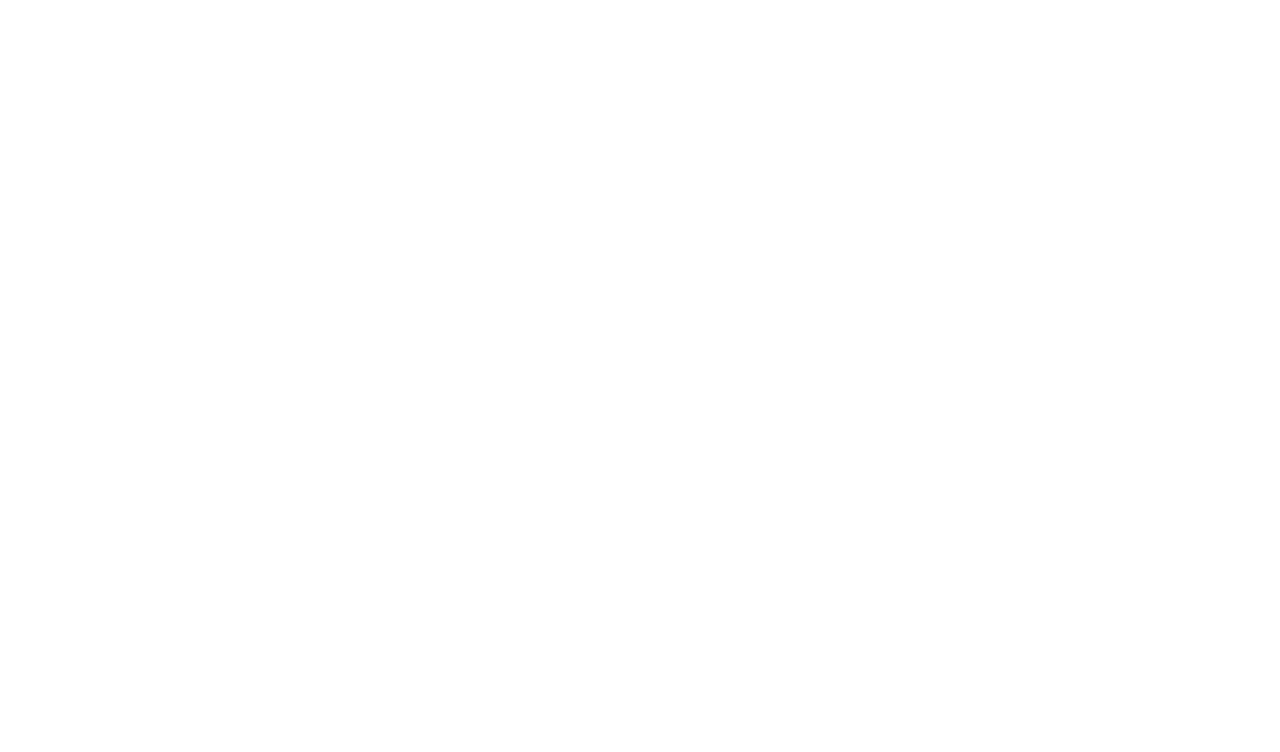
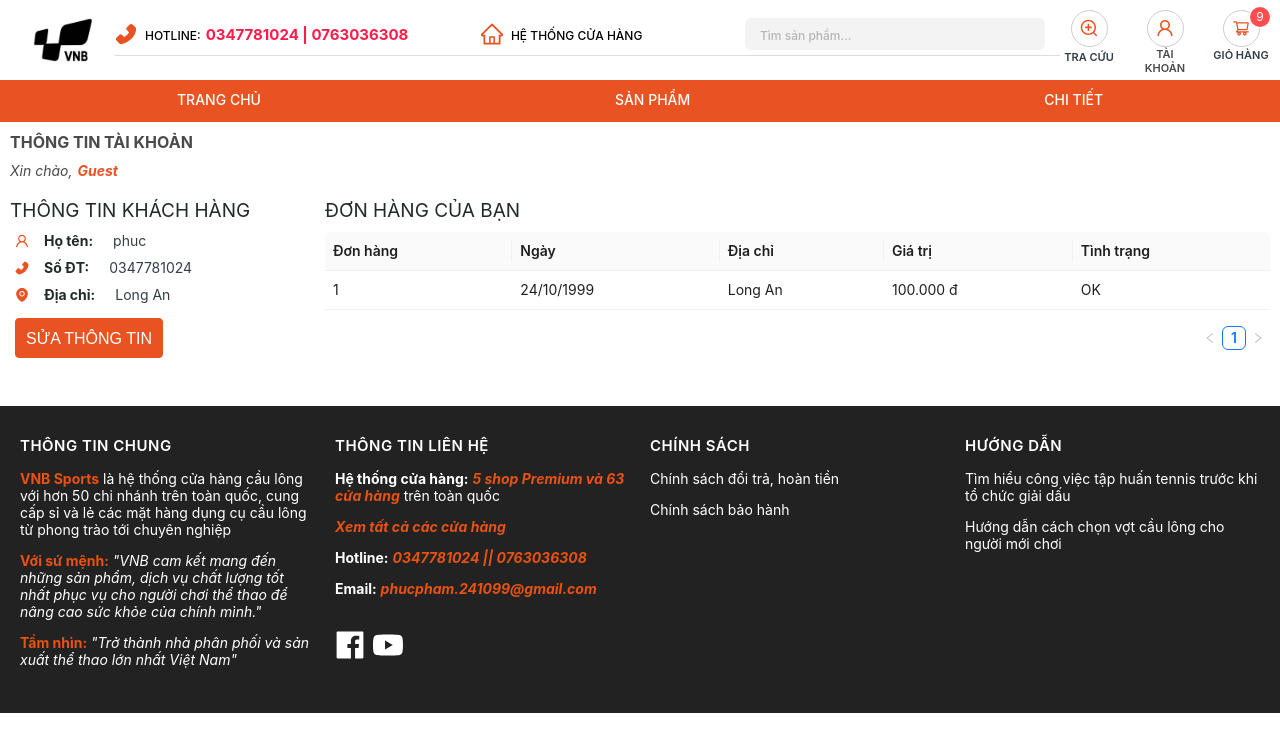
Before and after one commit to phuclonghuudong/03_PROJECT, a React (Vite) app in the folder client/: page /thanh-vien in a window 1280 px wide. Before the commit this address had no page. Shown: the top 752 px of the page. Built offline with nearby package versions, Linux system fonts and the light colour scheme.

Commit message:
05.02. Write Design Page Account & Update Account.

```diff
--- a/client/src/components/HeaderComponents/index.jsx
+++ b/client/src/components/HeaderComponents/index.jsx
@@ -31,6 +31,22 @@ const items = [
     label: (
       <NavLink to="/dang-ky" className="nav-link" exact>
         <TextHeader text="Đăng ký" />
+      </NavLink>
+    ),
+  },
+  {
+    key: "3",
+    label: (
+      <NavLink to="/thanh-vien" className="nav-link" exact>
+        <TextHeader text="Trang cá nhân" />
+      </NavLink>
+    ),
+  },
+  {
+    key: "4",
+    label: (
+      <NavLink to="/dang-xuat" className="nav-link" exact>
+        <TextHeader text="Thoát" />
       </NavLink>
     ),
   },
--- /dev/null
+++ b/client/src/pages/AccountPage/index.jsx
@@ -0,0 +1,100 @@
+import React from "react";
+import { Col, Row, Table } from "antd";
+import { EnvironmentFilled, PhoneFilled, UserOutlined } from "@ant-design/icons";
+import { Span, Title, TitleColor, TitleContent, TitleP, TitlePage } from "./style";
+import ButtonProductComponent from "./../../components/ButtonProductComponent/index";
+import { NavLink } from "react-router-dom";
+
+const columns = [
+  {
+    title: "Đơn hàng",
+    dataIndex: "order",
+  },
+  {
+    title: "Ngày",
+    dataIndex: "date",
+  },
+  {
+    title: "Địa chỉ",
+    dataIndex: "address",
+  },
+  {
+    title: "Giá trị",
+    dataIndex: "value",
+  },
+  {
+    title: "Tình trạng",
+    dataIndex: "status",
+  },
+];
+
+const data = [
+  {
+    order: "1",
+    date: "24/10/1999",
+    address: "Long An",
+    value: "100.000 đ",
+    status: "OK",
+  },
+];
+const AccountPage = () => {
+  return (
+    <div style={{ margin: "10px 10px 30px 10px" }}>
+      <Row style={{ display: "grid" }}>
+        <TitlePage>Thông tin tài khoản</TitlePage>
+        <span style={{ fontStyle: "italic", display: "flex" }}>
+          Xin chào, <TitleColor>Guest</TitleColor>{" "}
+        </span>
+      </Row>
+
+      <Row style={{ padding: "10px 0" }}>
+        <Col xs={24} sm={24} md={6} lg={6} xl={6}>
+          <TitleContent>Thông tin khách hàng</TitleContent>
+          <Title>
+            <TitleColor>
+              <UserOutlined />
+            </TitleColor>{" "}
+            <Span>Họ tên:</Span>
+            <TitleP>phuc</TitleP>
+          </Title>
+
+          <Title>
+            <TitleColor>
+              <PhoneFilled />
+            </TitleColor>{" "}
+            <Span>Số ĐT:</Span>
+            <TitleP>0347781024</TitleP>
+          </Title>
+
+          <Title>
+            <TitleColor>
+              <EnvironmentFilled />
+            </TitleColor>{" "}
+            <Span>Địa chỉ:</Span>
+            <TitleP>Long An</TitleP>
+          </Title>
+
+          <div>
+            <NavLink to="/thanh-vien/thong-tin" className="nav-link" exact>
+              <ButtonProductComponent title="Sửa thông tin" />
+            </NavLink>
+          </div>
+        </Col>
+        <Col xs={24} sm={24} md={18} lg={18} xl={18}>
+          <TitleContent>Đơn hàng của bạn</TitleContent>
+          <Table
+            columns={columns}
+            dataSource={data}
+            size="small"
+            // scroll={{
+            //   x: "calc(700px + 50%)",
+            //   y: 47 * 5,
+            // }}
+          />
+        </Col>
+      </Row>
+    </div>
+  );
+};
+
+export default AccountPage;
--- /dev/null
+++ b/client/src/pages/AccountPage/style.js
@@ -0,0 +1,37 @@
+import { styled } from "styled-components";
+
+export const TitlePage = styled.div`
+  font-size: 16px;
+  text-transform: uppercase;
+  font-weight: bold;
+  margin-bottom: 10px;
+`;
+export const TitleColor = styled.div`
+  color: #e95221;
+  font-weight: 700;
+  padding: 0 5px;
+`;
+export const TitleContent = styled.div`
+  font-size: 19px;
+  font-weight: 400;
+  color: #212b25;
+  margin-bottom: 10px;
+  margin-top: 10px;
+  text-transform: uppercase;
+`;
+export const Title = styled.div`
+  font-size: 14px;
+  color: #212b25;
+  margin: 10px 0;
+  display: flex;
+  justify-content: start;
+`;
+export const Span = styled.span`
+  padding: 0 10px;
+  font-weight: 700;
+`;
+export const TitleP = styled.span`
+  padding: 0 10px;
+  font-size: 14px;
+  color: #333e44;
+`;
--- /dev/null
+++ b/client/src/pages/UpdateAccountPage/index.jsx
@@ -0,0 +1,54 @@
+import { Col, Row } from "antd";
+import React from "react";
+import ButtonProductComponent from "../../components/ButtonProductComponent";
+import { NavLink } from "react-router-dom";
+import GroupLabelInputComponent from "./../../components/GroupLabelInputComponent/index";
+
+const UpdateAccountPage = () => {
+  return (
+    <div>
+      <Row style={{ justifyContent: "center" }}>
+        <Col xs={24} sm={24} md={18} lg={12} xl={12} style={{ padding: "10px 10px" }}>
+          <div style={{ padding: "10px 0", fontSize: "19px", fontWeight: "600", textTransform: "uppercase" }}>
+            Trang thông tin tài khoản
+          </div>
+
+          <NavLink to="/thanh-vien" className="nav-link" exact>
+            <ButtonProductComponent title="Quay lại" />
+          </NavLink>
+        </Col>
+      </Row>
+
+      <Row style={{ justifyContent: "center" }}>
+        <Col xs={24} sm={24} md={18} lg={12} xl={12} style={{ padding: "10px 10px" }}>
+          <div style={{ fontSize: "19px", fontWeight: "600", paddingBottom: "10px" }}>Thông tin tài khoản</div>
+
+          <GroupLabelInputComponent label="Email *" />
+          <GroupLabelInputComponent label="Họ tên *" />
+          <GroupLabelInputComponent label="Số điện thoại *" />
+
+          <div className="layout-center">
+            <ButtonProductComponent title="Cập nhật" />
+          </div>
+        </Col>
+      </Row>
+      <Row style={{ justifyContent: "center" }}>
+        <Col xs={24} sm={24} md={18} lg={12} xl={12} style={{ padding: "10px 10px" }}>
+          <div style={{ fontSize: "19px", fontWeight: "600", paddingBottom: "10px" }}>Đổi mật khẩu</div>
+
+          <div style={{ fontWeight: "700" }}>
+            <GroupLabelInputComponent label="Mật khẩu hiện tại *" typeInput={true} />
+            <GroupLabelInputComponent label="Mật khẩu mới *" typeInput={true} />
+            <GroupLabelInputComponent label="Nhập lại mật khẩu mới *" typeInput={true} />
+          </div>
+
+          <div className="layout-center">
+            <ButtonProductComponent title="Đổi mật khẩu" />
+          </div>
+        </Col>
+      </Row>
+    </div>
+  );
+};
+
+export default UpdateAccountPage;
--- a/client/src/routes/index.js
+++ b/client/src/routes/index.js
@@ -2,11 +2,12 @@ import HomePage from "../pages/HomePage";
 import ProductPage from "./../pages/ProductPage";
 import LoginPage from "./../pages/LoginPage";
 import SignUpPage from "./../pages/SignUpPage";
-import { DownOutlined } from "@ant-design/icons";
 import CheckOrderPage from "../pages/CheckOrderPage";
 import ForgotPasswordPage from "../pages/ForgotPasswordPage";
 import ProductDetailPage from "../pages/ProductDetailPage";
 import CartPage from "../pages/CartPage";
+import AccountPage from "./../pages/AccountPage/index";
+import UpdateAccountPage from "../pages/UpdateAccountPage";
 
 export const routes = [
   {
@@ -39,6 +40,22 @@ export const routes = [
     showHeader: false,
     title: "Đăng ký",
     page: SignUpPage,
+    isShowHeader: true,
+  },
+  {
+    path: "/thanh-vien",
+    icon: "",
+    showHeader: false,
+    title: "Thành viên",
+    page: AccountPage,
+    isShowHeader: true,
+  },
+  {
+    path: "/thanh-vien/thong-tin",
+    icon: "",
+    showHeader: false,
+    title: "Cập nhật thông tin",
+    page: UpdateAccountPage,
     isShowHeader: true,
   },
   // {
```
Also changed, not shown: 1 other file (tests, documents, lock files or other folders).
